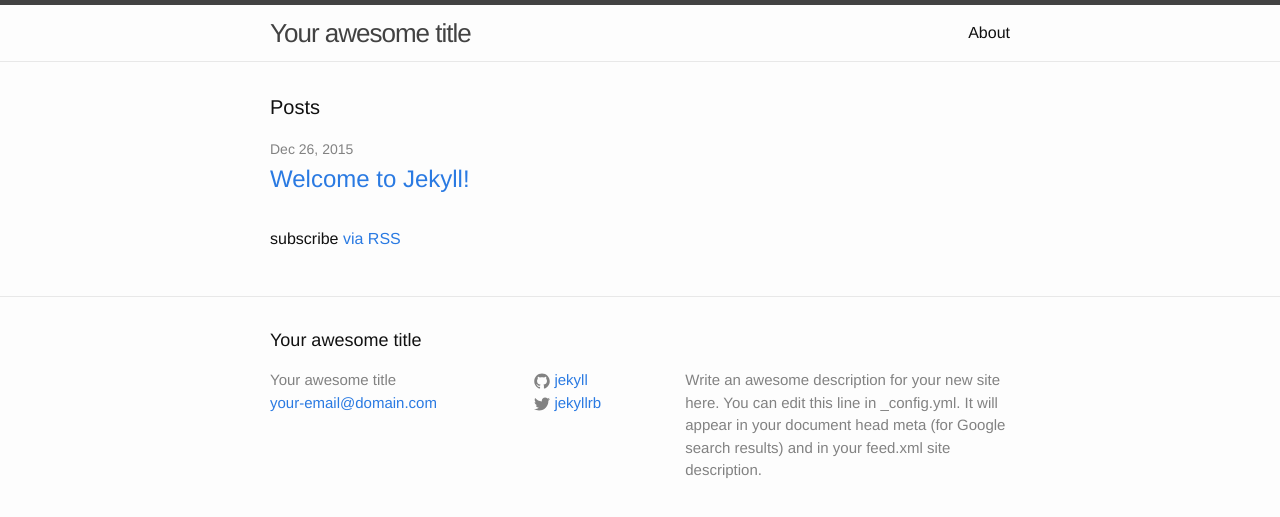
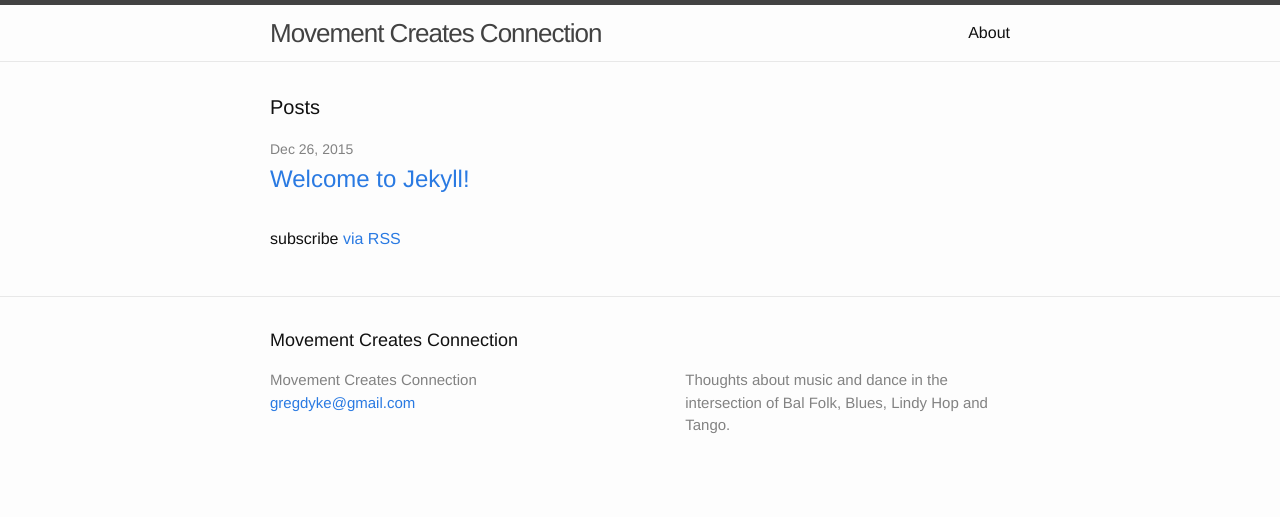
Before and after one commit to gregdyke/gregdyke.github.io, a Jekyll site: the page built from index.html, in a window 1280 px wide. Shown: the top 517 px of the page. Built offline with Jekyll 4.4.1, drawn with Linux system fonts in a browser that asks for light colours.

Commit message:
title and description

```diff
--- a/_config.yml
+++ b/_config.yml
@@ -1,14 +1,13 @@
 # Site settings
-title: Your awesome title
-email: your-email@domain.com
+title: Movement Creates Connection
+email: gregdyke@gmail.com
 description: > # this means to ignore newlines until "baseurl:"
-  Write an awesome description for your new site here. You can edit this
-  line in _config.yml. It will appear in your document head meta (for
-  Google search results) and in your feed.xml site description.
+  Thoughts about music and dance in the intersection of Bal Folk, Blues,
+  Lindy Hop and Tango.
 baseurl: "" # the subpath of your site, e.g. /blog/
-url: "http://yourdomain.com" # the base hostname & protocol for your site
-twitter_username: jekyllrb
-github_username:  jekyll
+url: "http://gregdyke.github.io" # the base hostname & protocol for your site
+twitter_username:
+github_username:
 
 # Build settings
 markdown: kramdown
```
